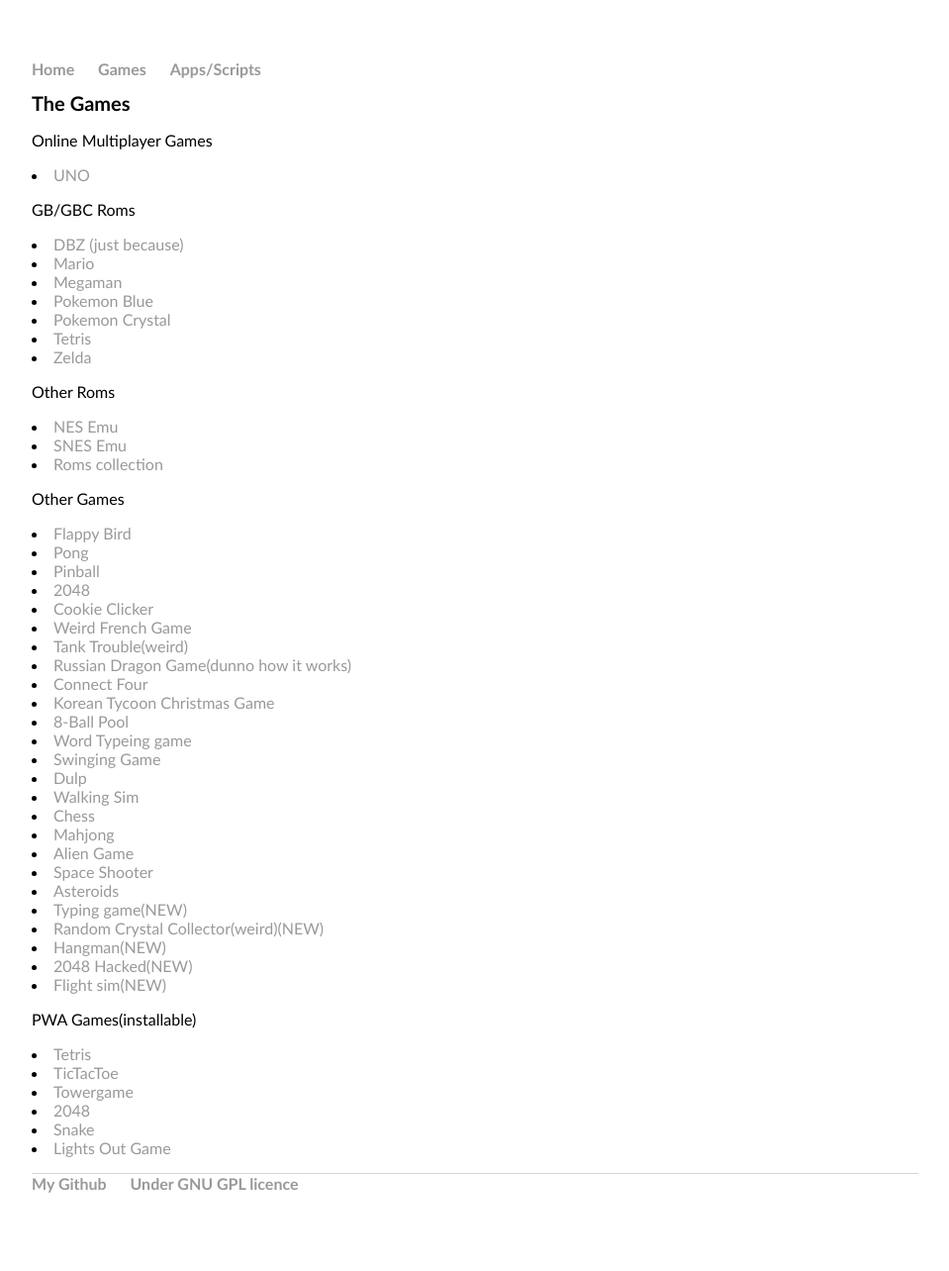
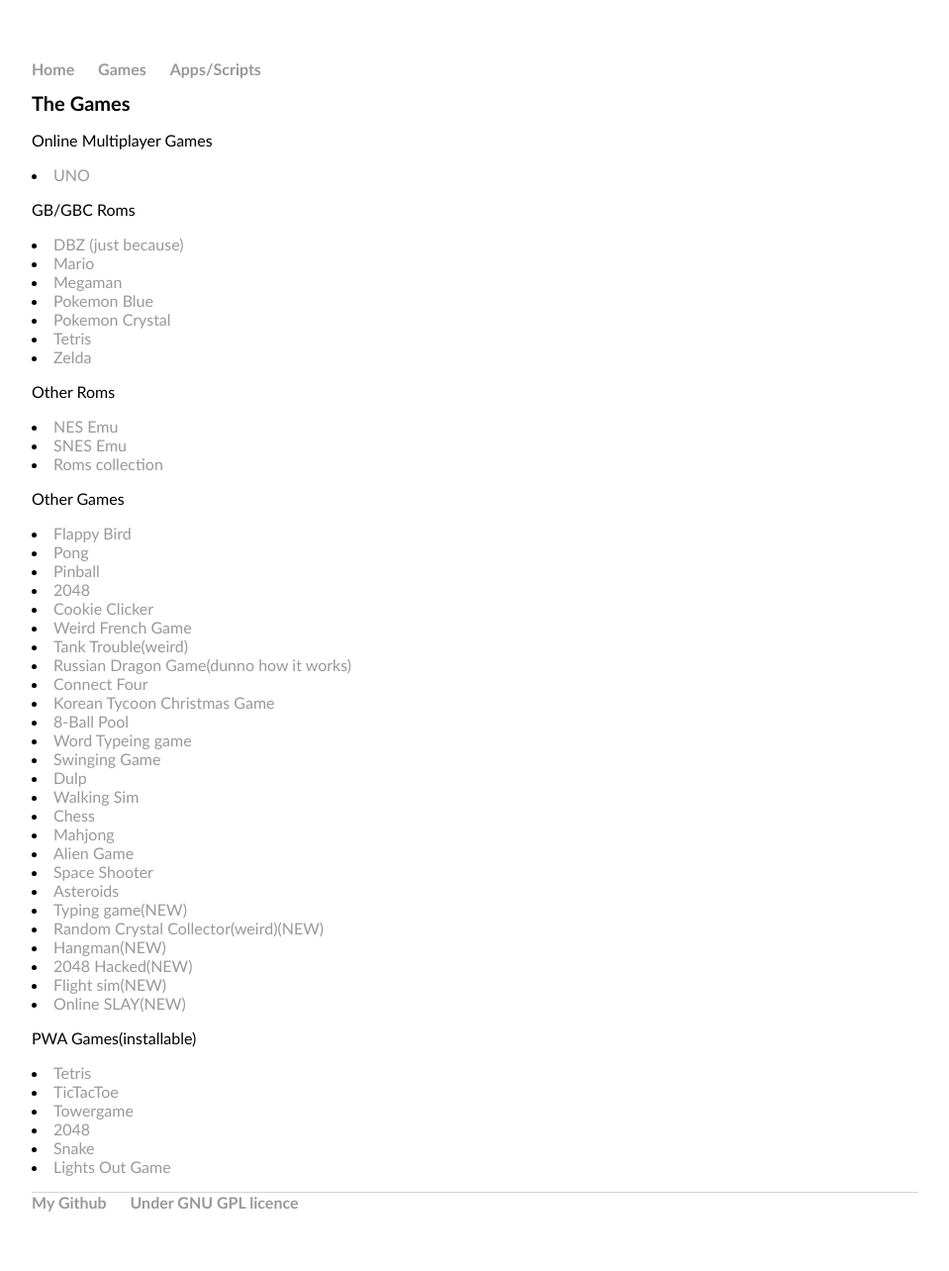
Before and after one commit to hen6003/hen6003.github.io, a Jekyll site: the page built from games/index.html, in a window 1280 px wide. Shown: the whole page at 99% size, without its empty margins (160-1119 px from the left). Built offline with Jekyll 4.4.1, drawn with Linux system fonts in a browser that asks for light colours.

Commit message:
Update index.html

```diff
--- a/games/index.html
+++ b/games/index.html
@@ -44,6 +44,7 @@
 	<li><a href="https://ajsalemo.github.io/Hangman-Game/">Hangman(NEW)</a></li>
 	<li><a href="http://projects.karasik.org/2048/2048-hacked/2048-master/">2048 Hacked(NEW)</a></li>
 	<li><a href="https://forkphorus.github.io/#74221074">Flight sim(NEW)</a></li>
+	<li><a href="https://alcalyn.github.io/openhex/#/game">Online SLAY(NEW)</a></li>
 	<p>PWA Games(installable)</p>
 	<li><a href="https://ytiurin.github.io/tetris/index.html">Tetris</a></li>
 	<li><a href="https://tmaiadev-tictactoe.netlify.com/">TicTacToe</a></li>
```
